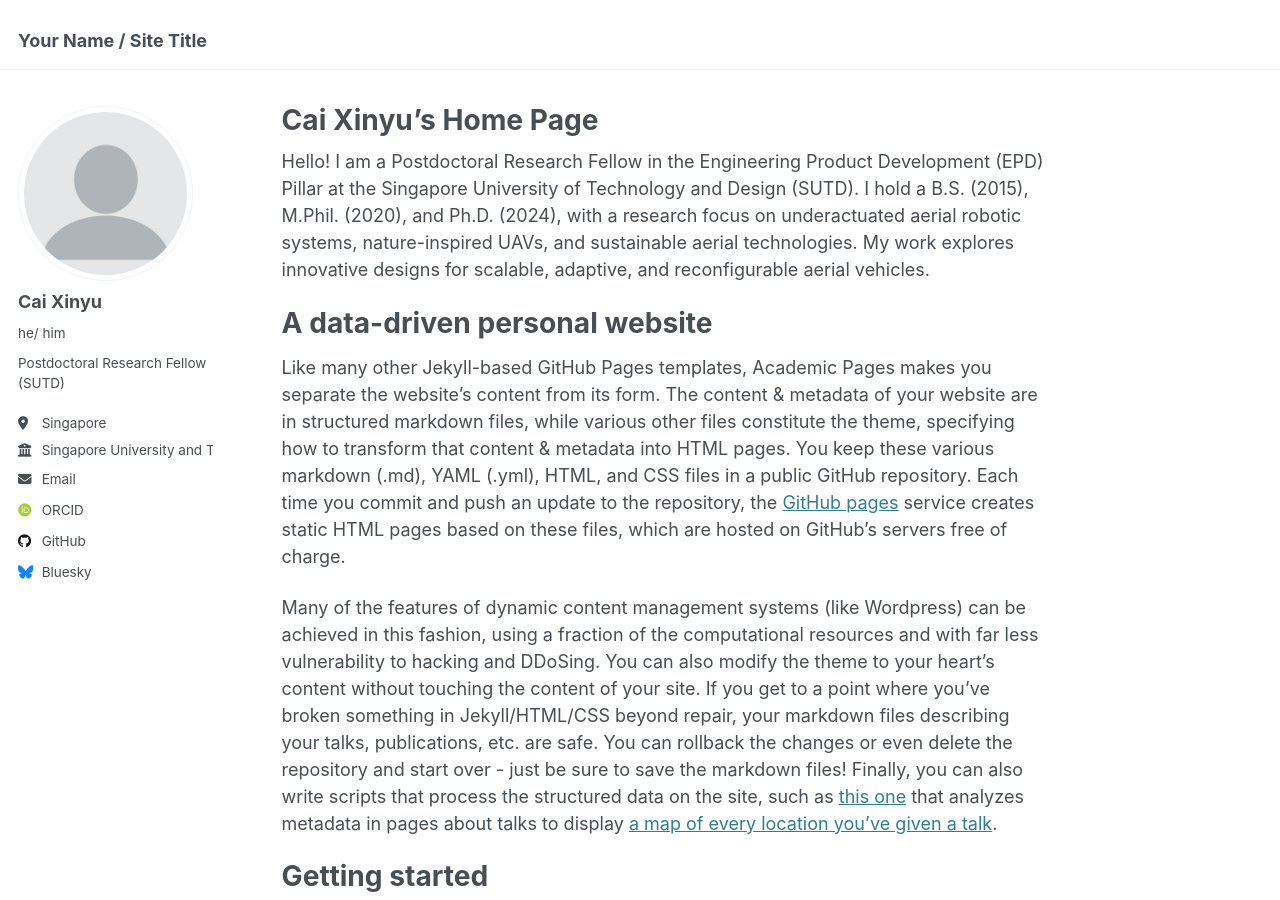
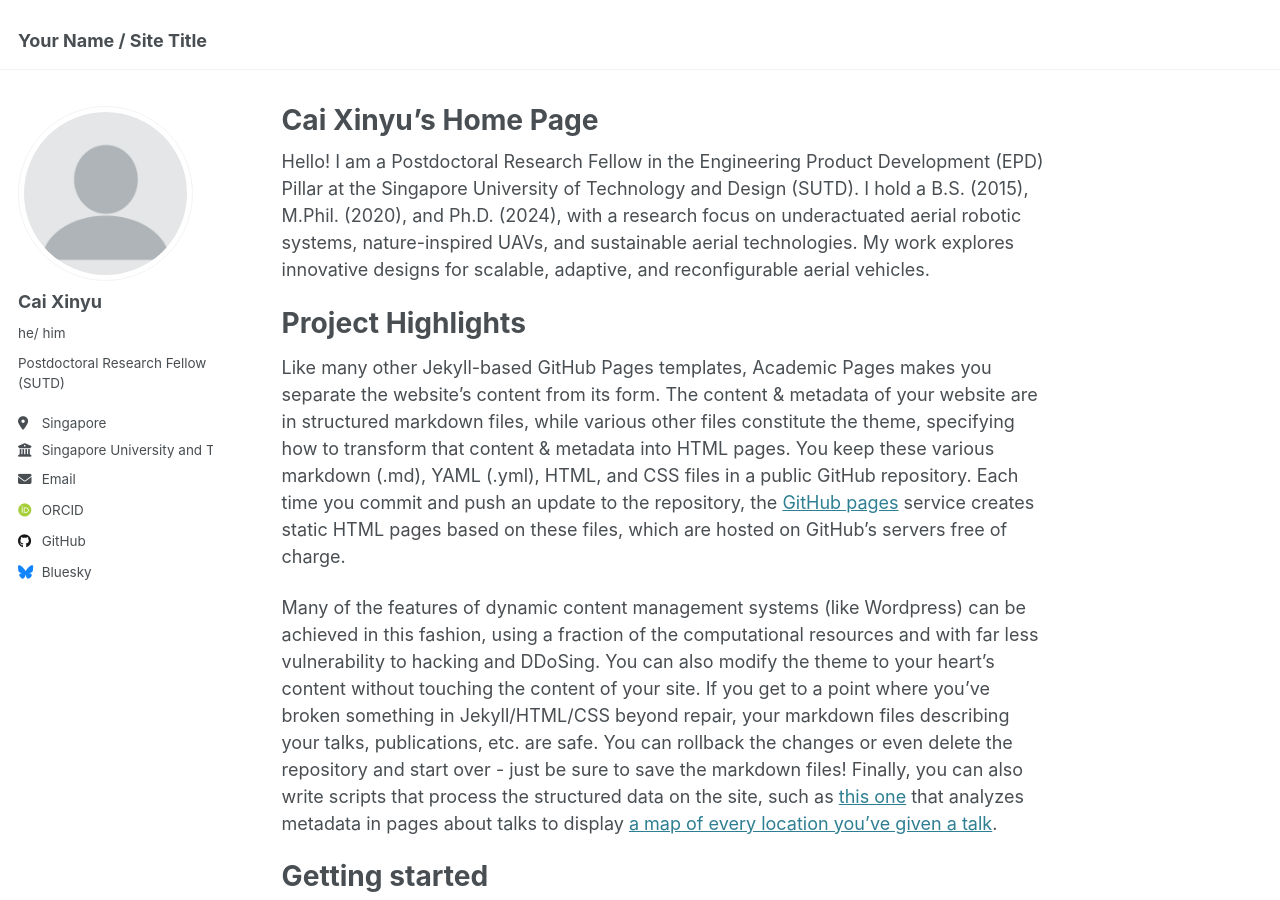
Before and after one commit to git-caixinyu/git-caixinyu.github.io, a Jekyll site: the page built from _pages/about.md, in a window 1280 px wide and 900 px high. Built offline with Jekyll 4.4.1, drawn with Linux system fonts in a browser that asks for light colours; some web fonts are replaced.

Commit message:
Update about.md

```diff
--- a/_pages/about.md
+++ b/_pages/about.md
@@ -9,7 +9,7 @@ redirect_from:
 
 Hello! I am a Postdoctoral Research Fellow in the Engineering Product Development (EPD) Pillar at the Singapore University of Technology and Design (SUTD). I hold a B.S. (2015), M.Phil. (2020), and Ph.D. (2024), with a research focus on underactuated aerial robotic systems, nature-inspired UAVs, and sustainable aerial technologies. My work explores innovative designs for scalable, adaptive, and reconfigurable aerial vehicles.
 
-A data-driven personal website
+Project Highlights
 ======
 Like many other Jekyll-based GitHub Pages templates, Academic Pages makes you separate the website's content from its form. The content & metadata of your website are in structured markdown files, while various other files constitute the theme, specifying how to transform that content & metadata into HTML pages. You keep these various markdown (.md), YAML (.yml), HTML, and CSS files in a public GitHub repository. Each time you commit and push an update to the repository, the [GitHub pages](https://pages.github.com/) service creates static HTML pages based on these files, which are hosted on GitHub's servers free of charge.
 
```
